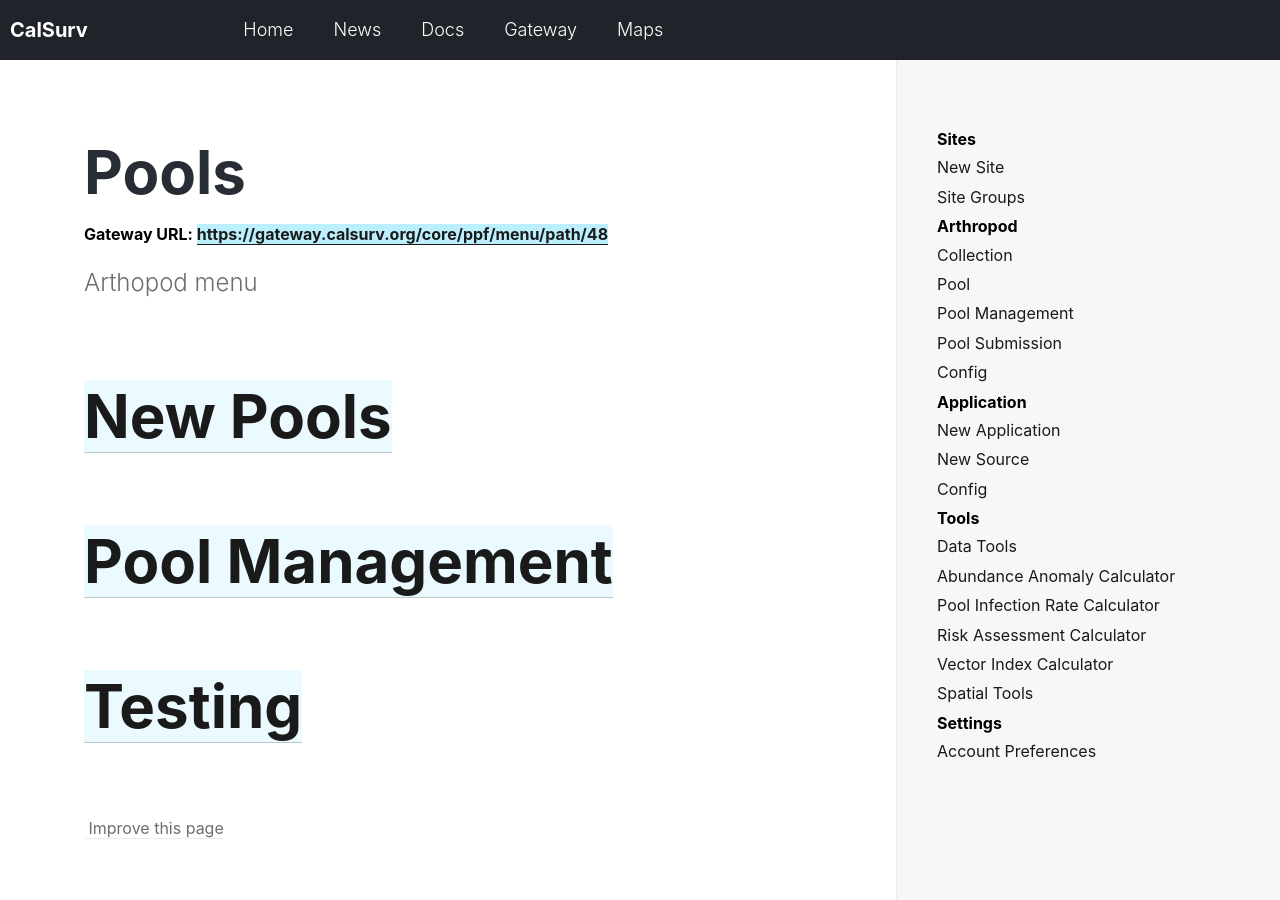
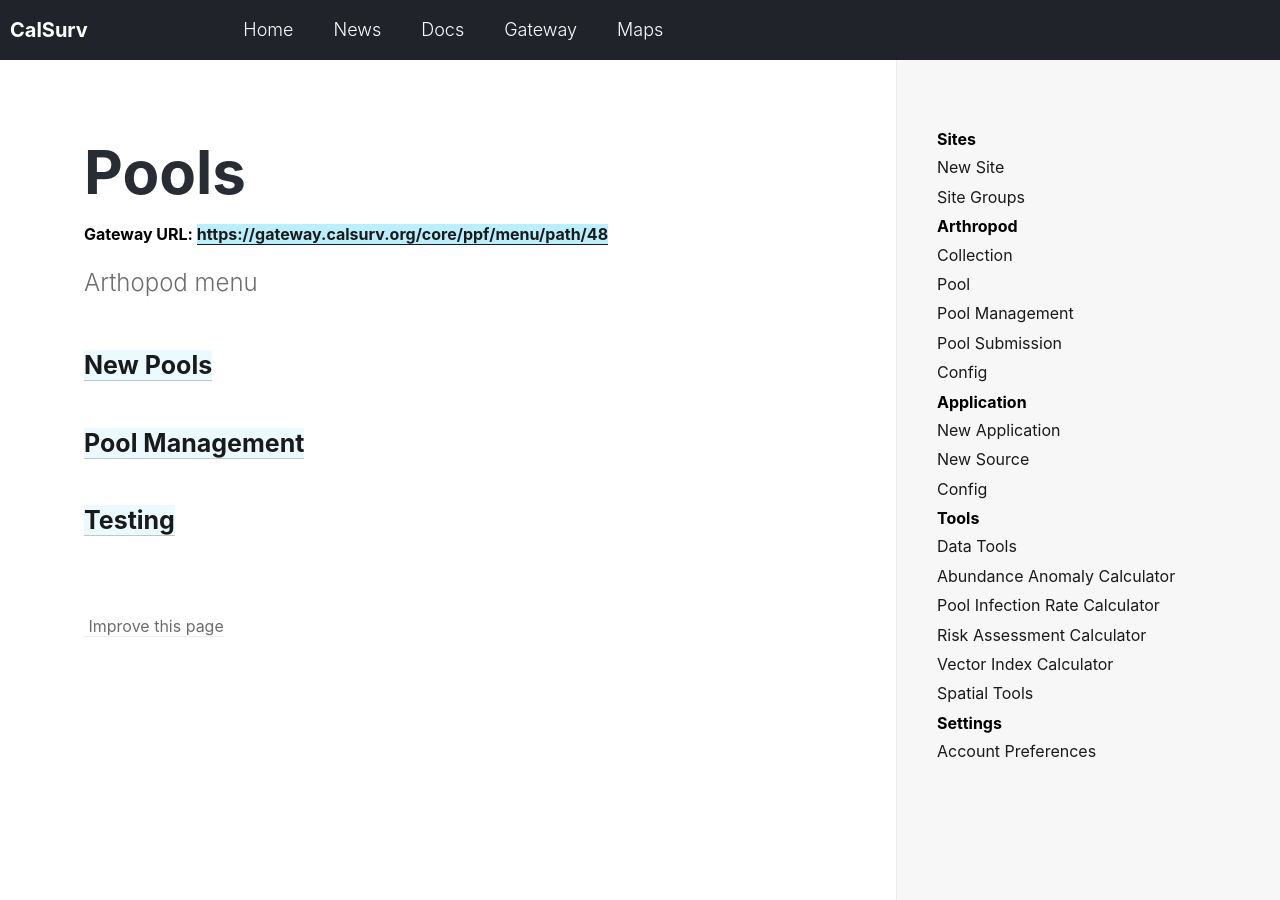
Before and after one commit to tlvaldepena/vectorsurv.org, a Jekyll site: the page built from _docs/arthropod/pools_menu.md, in a window 1280 px wide and 900 px high. Built offline with Jekyll 4.4.1, drawn with Linux system fonts in a browser that asks for light colours.

Commit message:
Making headings smaller

```diff
--- a/_docs/arthropod/pools_menu.md
+++ b/_docs/arthropod/pools_menu.md
@@ -4,8 +4,8 @@ gateway-url: https://gateway.calsurv.org/core/ppf/menu/path/48
 ---
 Arthopod menu
 
-# [New Pools]({{ site.baseurl }}/docs/arthropod/pool)
+### [New Pools]({{ site.baseurl }}/docs/arthropod/pool)
 
-# [Pool Management]({{ site.baseurl }}/docs/arthropod/pool_manage)
+### [Pool Management]({{ site.baseurl }}/docs/arthropod/pool_manage)
 
-# [Testing]({{ site.baseur1 }}/docs/arthropod/testing)
+### [Testing]({{ site.baseur1 }}/docs/arthropod/testing)
```
